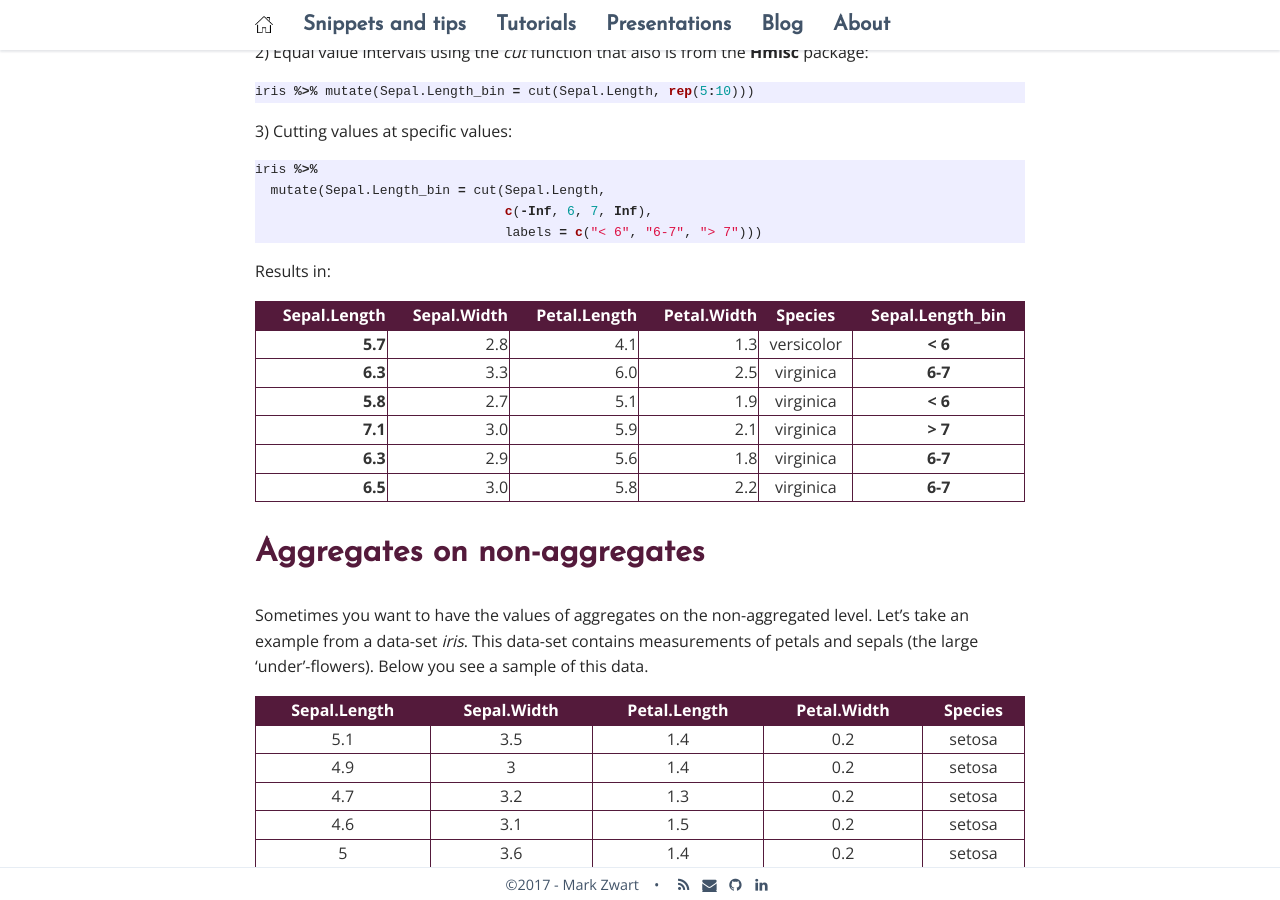
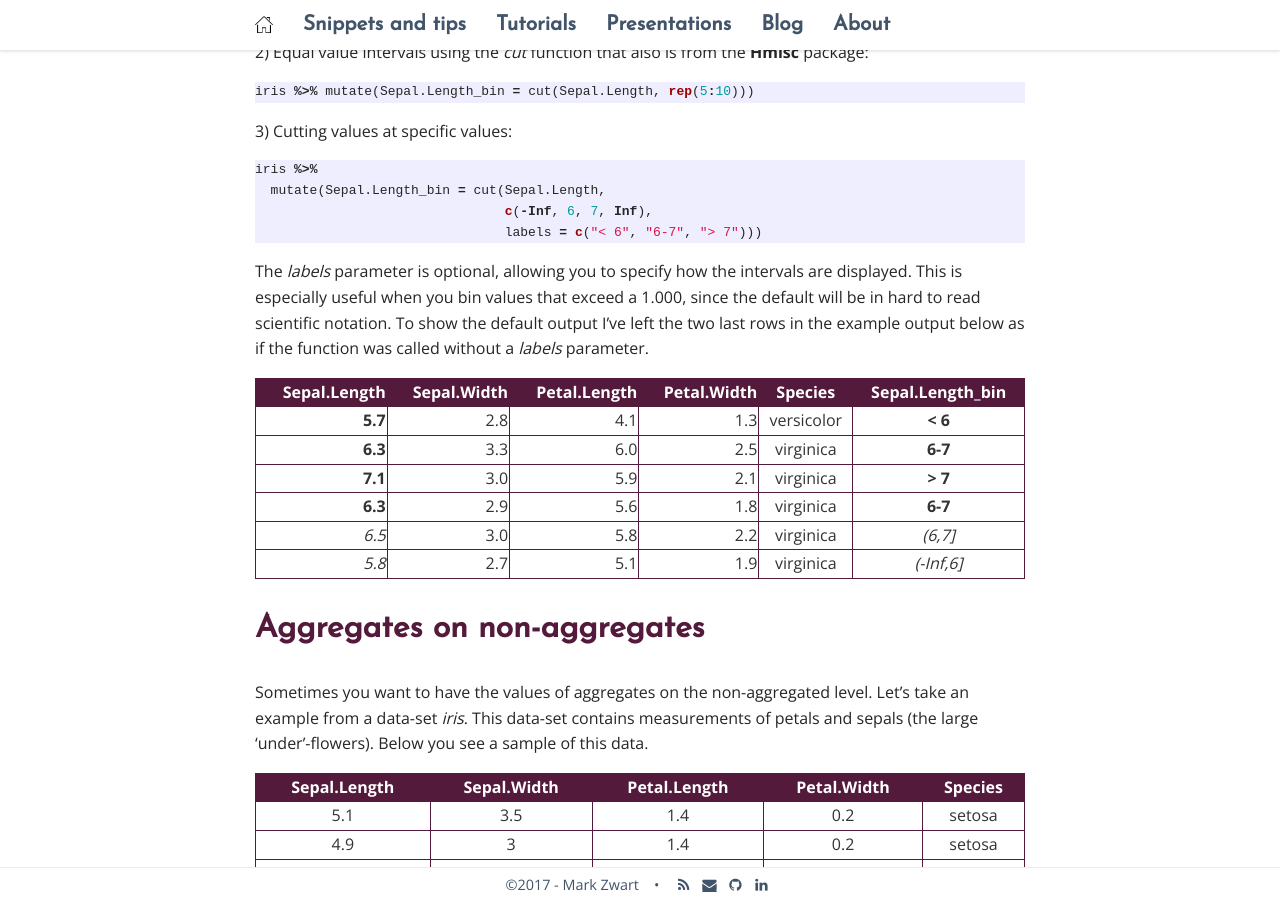
Before and after one commit to mark-me/mark-me.github.io, a Jekyll site: the page built from _pages/snippets-and-tips/data-transformation.md, in a window 1280 px wide and 900 px high, scrolled down 3479 px. Built offline with Jekyll 4.4.1, drawn with Linux system fonts in a browser that asks for light colours; nearby versions of some CDN libraries; comment, search, counter and statistics services are not loaded.

Commit message:
Update data-transformation.md

````diff
--- a/_pages/snippets-and-tips/data-transformation.md
+++ b/_pages/snippets-and-tips/data-transformation.md
@@ -123,18 +123,16 @@ iris %>%
                                 c(-Inf, 6, 7, Inf),
                                 labels = c("< 6", "6-7", "> 7")))
 ```
-
-Results in:
+The _labels_ parameter is optional, allowing you to specify how the intervals are displayed. This is especially useful when you bin values that exceed a 1.000, since the default will be in hard to read scientific notation. To show the default output I've left the two last rows in the example output below as if the function was called without a _labels_ parameter.
 
 |Sepal.Length|Sepal.Width|Petal.Length|Petal.Width|Species|Sepal.Length_bin|
 |    ---:    |   ---:    |    ---:    |   ---:    | :---: |       :---:    |
 |**5.7**|2.8|4.1|1.3|versicolor|**< 6**|
 |**6.3**|3.3|6.0|2.5|virginica|**6-7**|
-|**5.8**|2.7|5.1|1.9|virginica|**< 6**|
 |**7.1**|3.0|5.9|2.1|virginica|**> 7**|
 |**6.3**|2.9|5.6|1.8|virginica|**6-7**|
-|**6.5**|3.0|5.8|2.2|virginica|**6-7**|
-
+|*6.5*|3.0|5.8|2.2|virginica|*(6,7]*|
+|*5.8*|2.7|5.1|1.9|virginica|*(-Inf,6]*|
 
 # Aggregates on non-aggregates
 
````
